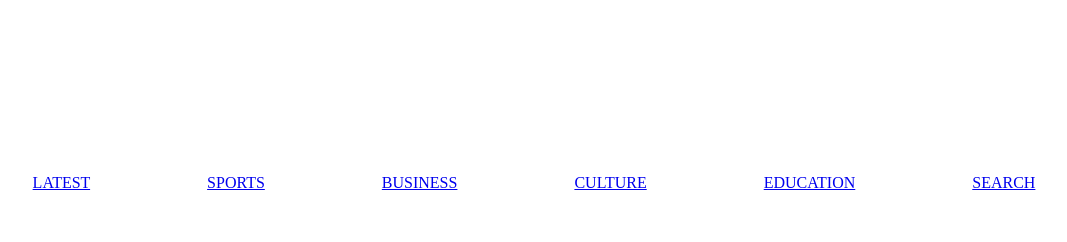
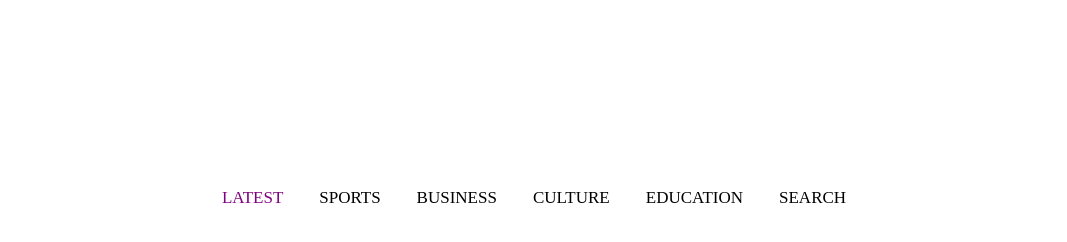
Before and after one commit to Kampus-Merdeka-Software-Engineering/FE-2-Bandung-29, a plain HTML site: page news-web/home/index.html in a window 1280 px wide. Shown: the whole page, without its empty margins (106-1173 px from the left). Drawn offline with Linux system fonts and the light colour scheme.

Commit message:
create task bar for web page

```diff
--- a/news-web/home/style.css
+++ b/news-web/home/style.css
@@ -1,7 +1,31 @@
-.topnav{
+/* Add a black background color to the top navigation */
+.topnav {
+    background-color: white;
+    overflow: hidden;
     text-align: center;
-    margin-top: 174px;
-    word-spacing: 113px;
+    margin:  174px;
+     /* Center the navigation bar */
+  }
+
+  /* Style the links inside the navigation bar */
+  .topnav a {
+    float: none; /* Remove the float property */
+    display: inline-block; /* Display the links as blocks */
     color: black;
+    text-align: center;
+    padding: 14px 16px;
+    text-decoration: none;
+    font-size: 17px;
+  }
 
-}
+  /* Change the color of links on hover */
+  .topnav a:hover {
+    background-color: #ddd;
+    color: black;
+  }
+
+  /* Add a color to the active/current link */
+  .topnav a.active {
+    background-color: white;
+    color: purple;
+  }
```
